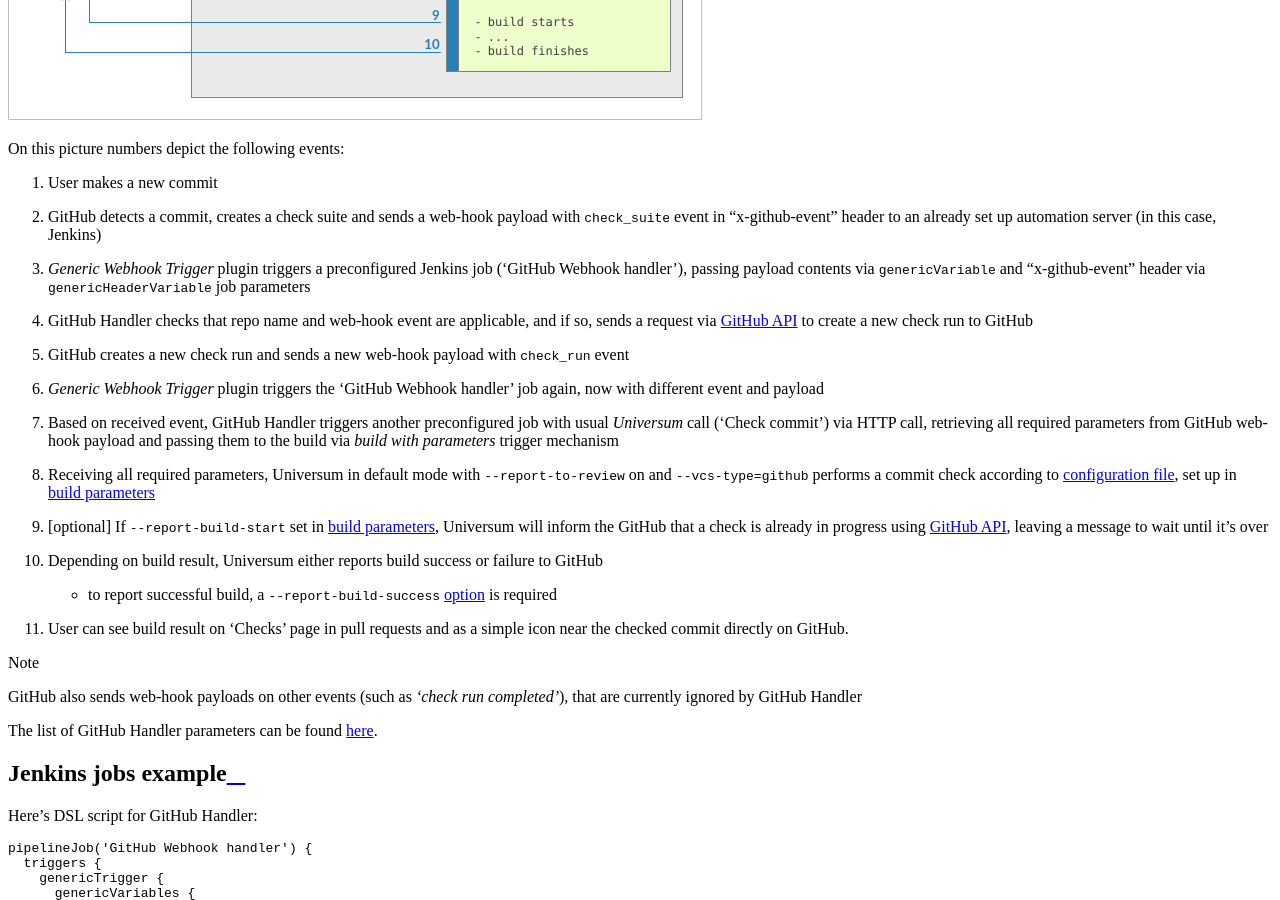
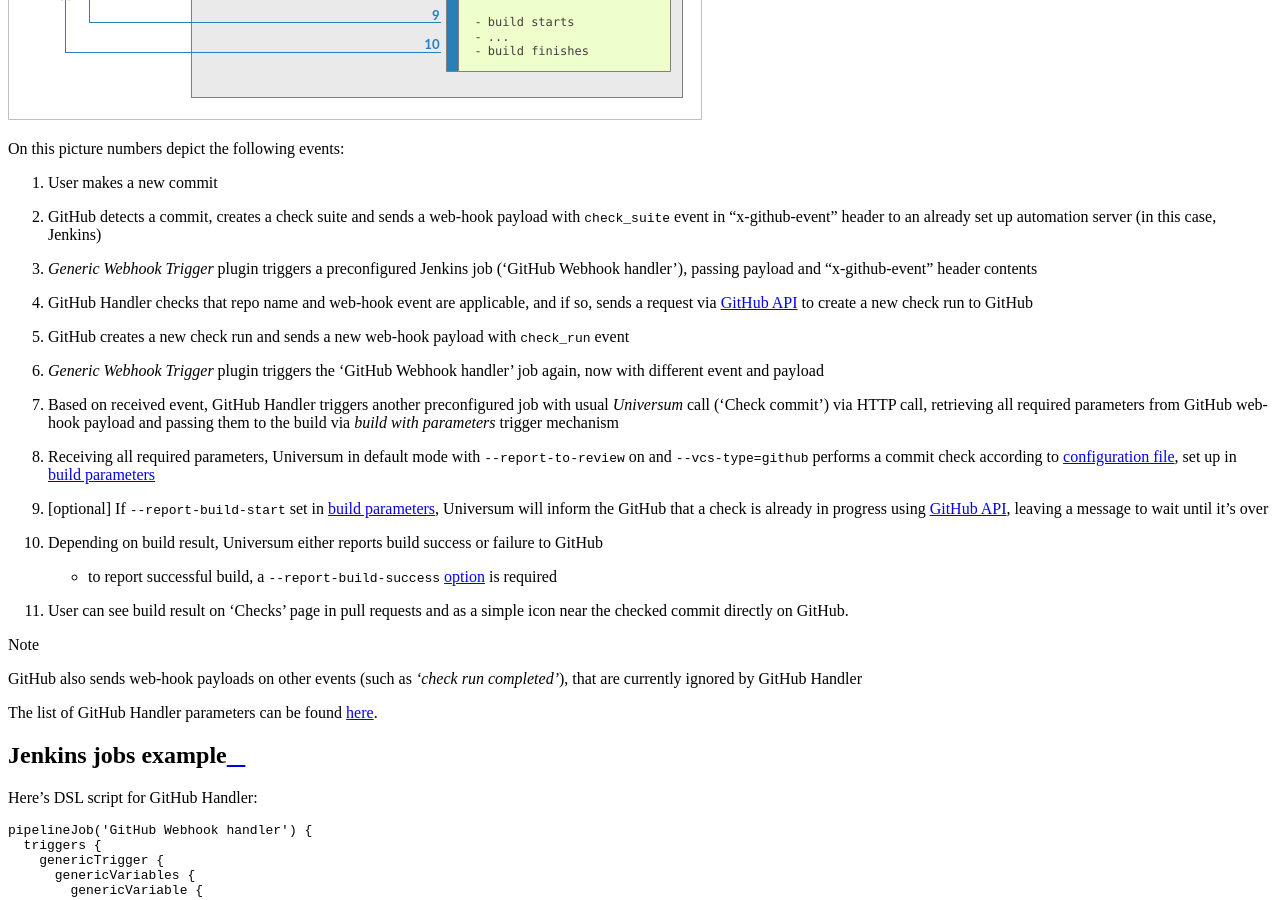
Before and after one commit to Samsung/Universum, a Sphinx documentation site: the page built from doc/github_handler.rst, in a window 1280 px wide and 900 px high, scrolled down 1677 px. Built offline with Sphinx 7.4.7 and the Read the Docs theme 2.0.0, drawn with Linux system fonts in a browser that asks for light colours.

Commit message:
update(docs): remove unnecessary details

```diff
--- a/doc/github_handler.rst
+++ b/doc/github_handler.rst
@@ -64,8 +64,7 @@
 2. GitHub detects a commit, creates a check suite and sends a web-hook payload with ``check_suite`` event
    in "x-github-event" header to an already set up automation server (in this case, Jenkins)
 3. `Generic Webhook Trigger` plugin triggers a preconfigured Jenkins job ('GitHub Webhook handler'),
-   passing payload contents via ``genericVariable`` and "x-github-event" header via ``genericHeaderVariable``
-   job parameters
+   passing payload and "x-github-event" header contents
 4. GitHub Handler checks that repo name and web-hook event are applicable, and if so, sends a request via
    `GitHub API <https://docs.github.com/en/rest/reference/checks#create-a-check-suite>`__
    to create a new check run to GitHub
```
